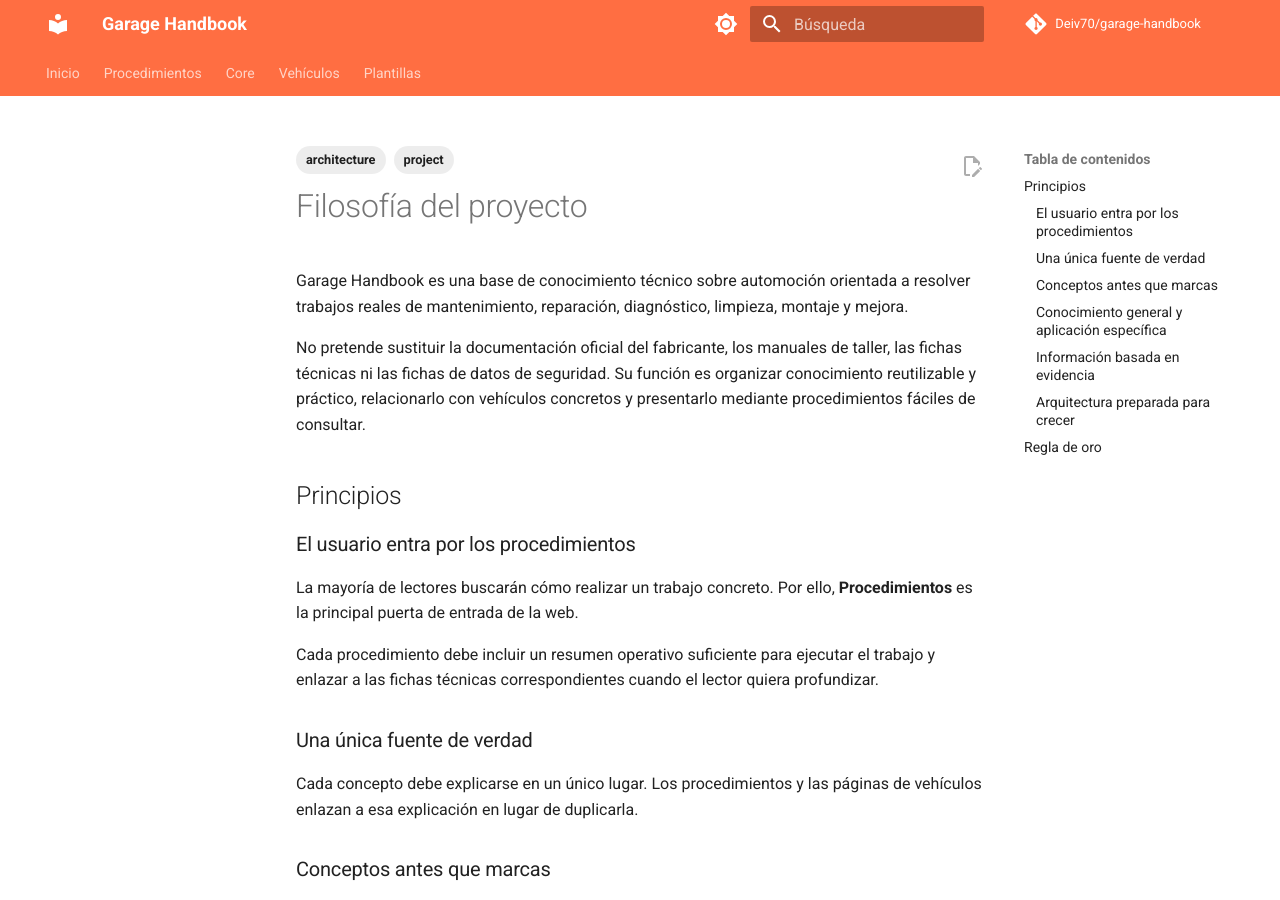
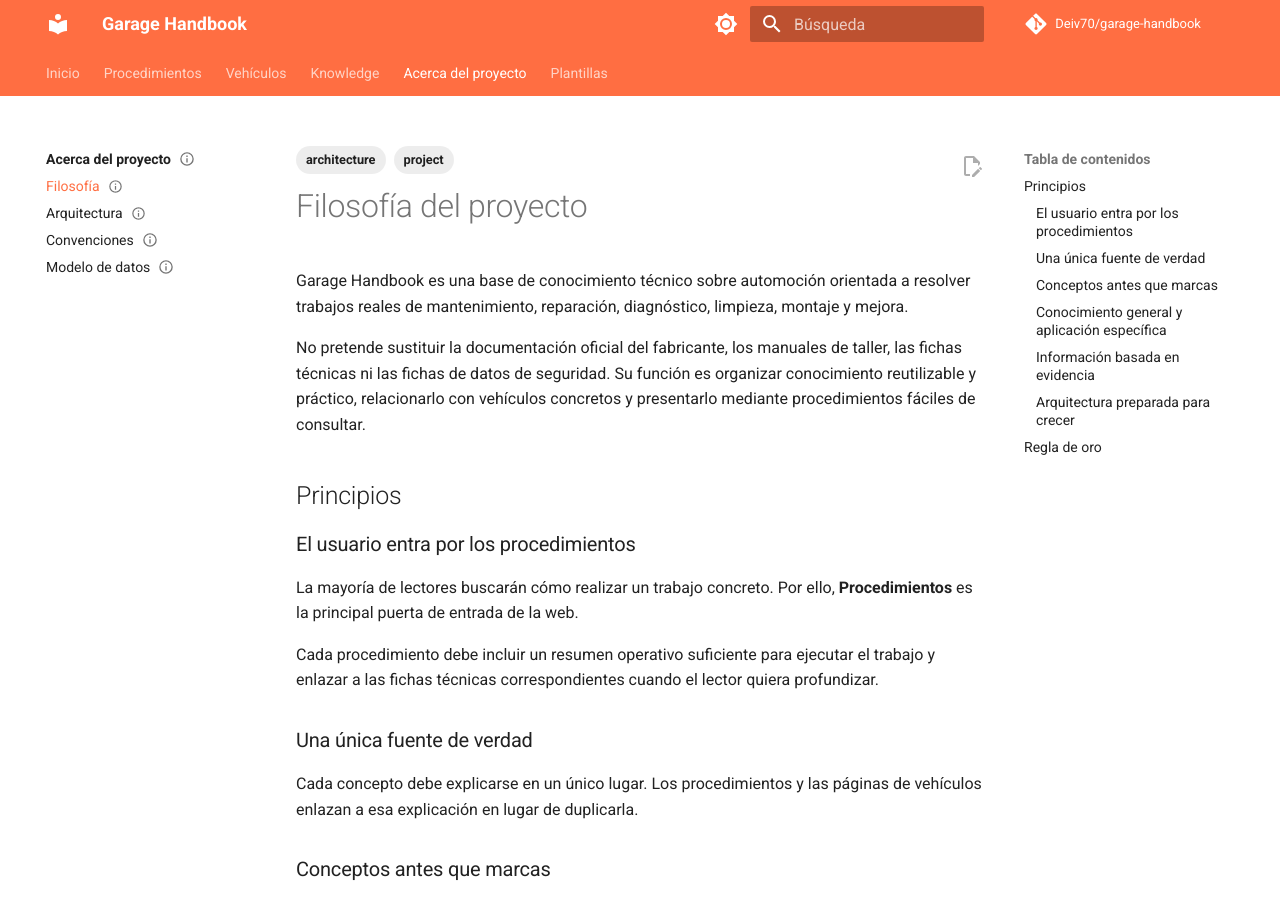
Before and after one commit to Deiv70/garage-handbook, an MkDocs documentation site: the page built from docs/about/project-philosophy.md, in a window 1280 px wide and 900 px high. Built offline with MkDocs 1.6.1 and Material for MkDocs 9.7.7, drawn with Linux system fonts in a browser that asks for light colours; comment, search, counter and statistics services are not loaded; part of the change alters nothing that is shown.

Commit message:
refactor(structure): prioritize procedures and introduce knowledge

```diff
--- a/mkdocs.yml
+++ b/mkdocs.yml
@@ -1,5 +1,5 @@
 site_name: Garage Handbook
-site_description: Manual técnico personal de automoción
+site_description: Manual técnico y base de conocimiento de automoción
 site_url: https://deiv70.github.io/garage-handbook/
 repo_url: https://github.com/Deiv70/garage-handbook
 repo_name: Deiv70/garage-handbook
@@ -71,12 +71,6 @@ markdown_extensions:
 nav:
   - Inicio: index.md
   - Procedimientos: procedures/index.md
-  - Core:
-      - Productos químicos: core/chemicals/index.md
-      - Lubricantes y grasas: core/lubricants/index.md
-      - Materiales: core/materials/index.md
-      - Fijadores y selladores: core/fasteners/index.md
-      - Referencias: core/references/index.md
   - Vehículos:
       - Índice: vehicles/index.md
       - VAG:
@@ -86,4 +80,11 @@ nav:
       - PSA:
           - Índice: vehicles/PSA/index.md
           - Compartido: vehicles/PSA/shared/index.md
+  - Knowledge: knowledge/index.md
+  - Acerca del proyecto:
+      - Índice: about/index.md
+      - Filosofía: about/project-philosophy.md
+      - Arquitectura: about/architecture.md
+      - Convenciones: about/conventions.md
+      - Modelo de datos: about/data-model.md
   - Plantillas: templates/index.md
```
